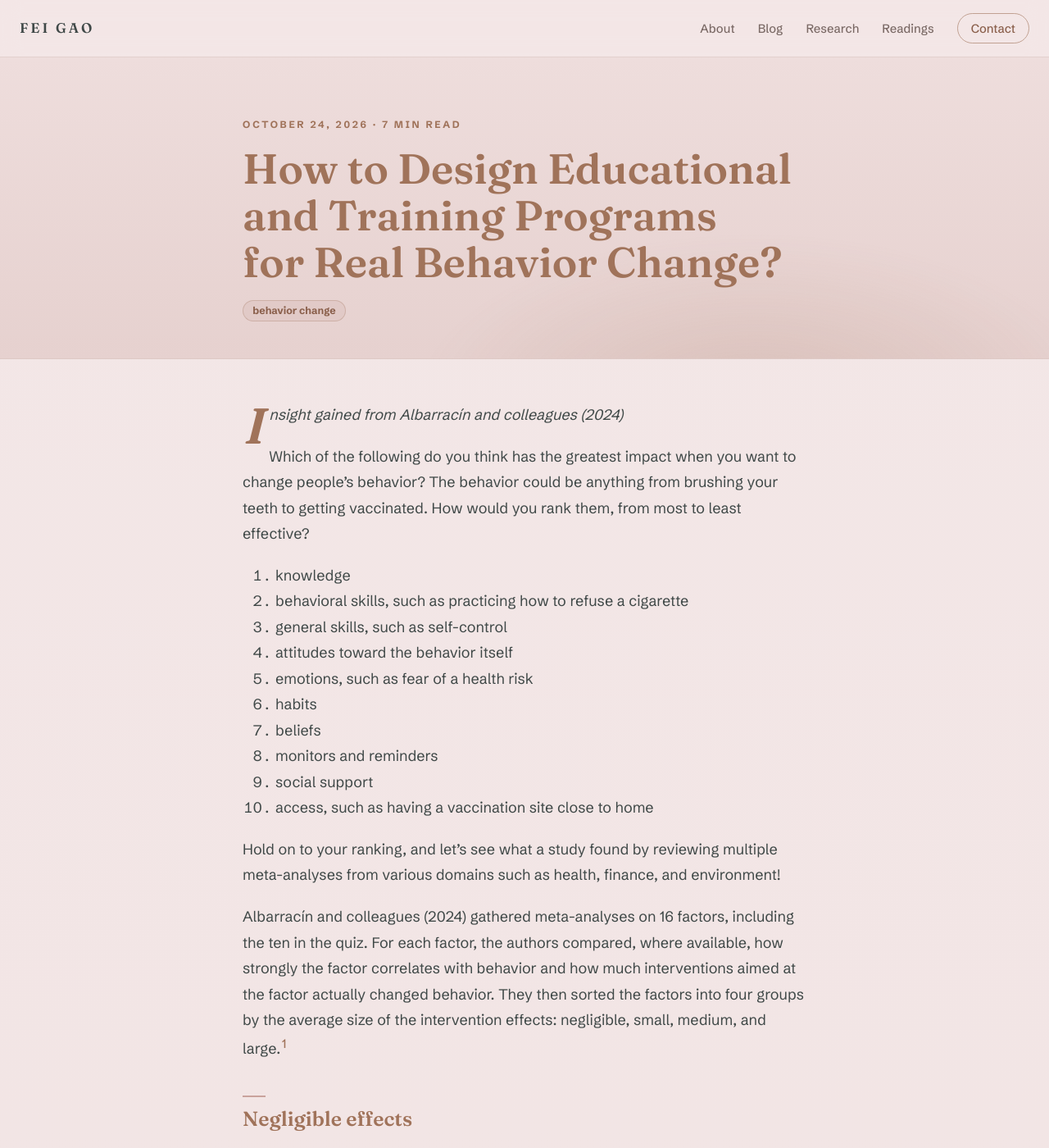
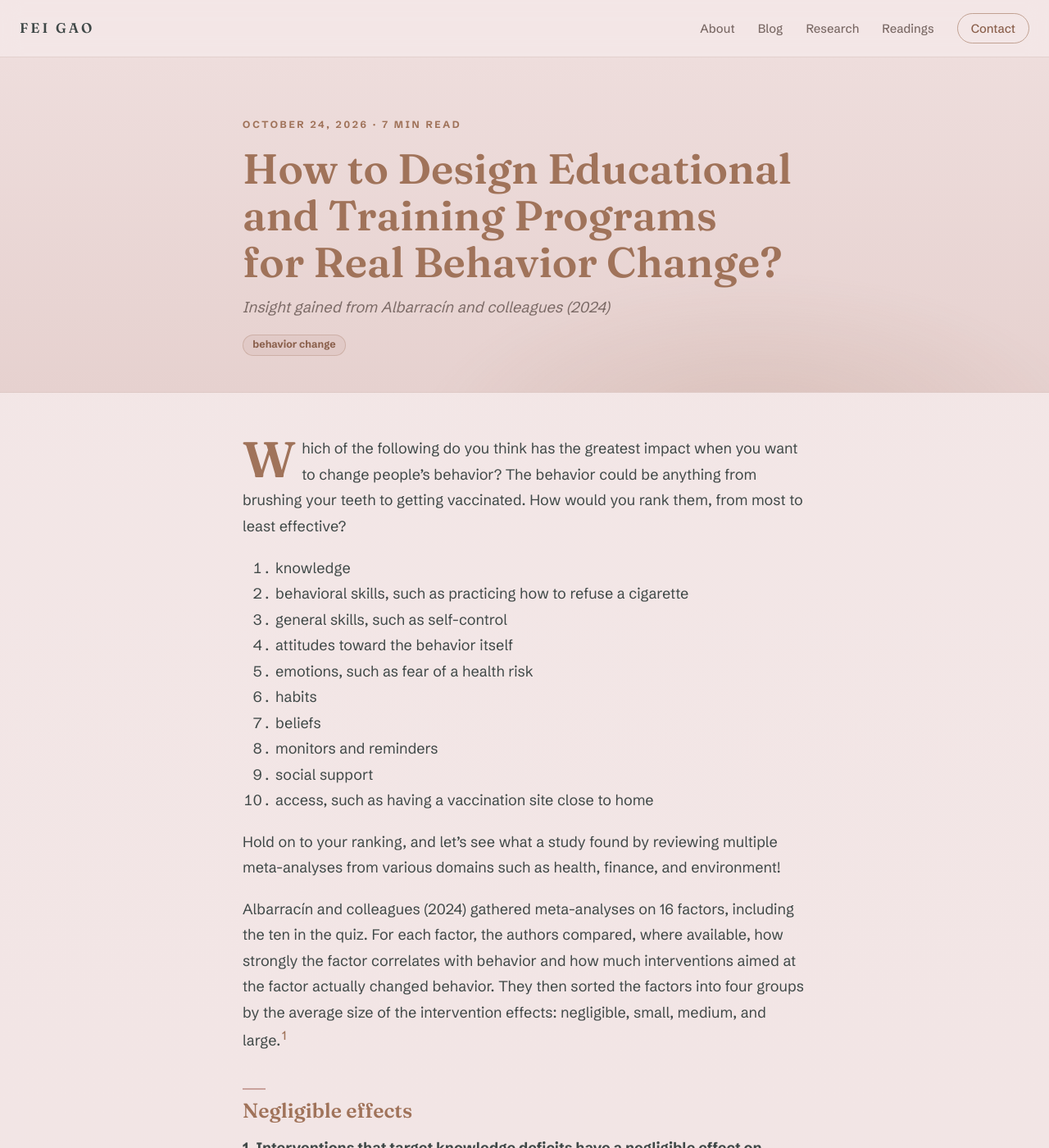
Before and after one commit to gaofei9/gaofei9.github.io, a Jekyll site: the page built from _posts/2026-10-24-how-to-design-educational-and-training-programs-for-real-behavior-change.md, in a window 1280 px wide and 1400 px high. Shown: the whole window at 82% size. Built offline with Jekyll 4.4.1, drawn with Linux system fonts in a browser that asks for light colours.

Commit message:
Add optional post subtitle; use it for the Oct 24 post
Co-Authored-By: Claude Opus 5.5 <noreply@anthropic.com>

```diff
--- a/_layouts/post.html
+++ b/_layouts/post.html
@@ -7,6 +7,7 @@ layout: default
   <div class="post-band-inner">
     <p class="eyebrow">{{ page.date | date: "%B %-d, %Y" }} · {{ minutes }} min read</p>
     <h1>{{ page.title }}</h1>
+    {% if page.subtitle %}<p class="post-subtitle">{{ page.subtitle }}</p>{% endif %}
     {% if page.tags.size > 0 %}
     <p class="post-tags">
       {% for tag in page.tags %}
--- a/_posts/2026-10-24-how-to-design-educational-and-training-programs-for-real-behavior-change.md
+++ b/_posts/2026-10-24-how-to-design-educational-and-training-programs-for-real-behavior-change.md
@@ -1,10 +1,9 @@
 ---
 title: "How to Design Educational and Training Programs for Real Behavior Change?"
 description: "A review of meta-analyses ranks what actually changes behavior. Knowledge does little on its own, while skills, support, reminders, habits, and access do more."
+subtitle: "Insight gained from Albarracín and colleagues (2024)"
 tags: [behavior change]
 ---
-
-*Insight gained from Albarracín and colleagues (2024)*
 
 Which of the following do you think has the greatest impact when you want to change people’s behavior? The behavior could be anything from brushing your teeth to getting vaccinated. How would you rank them, from most to least effective?
 
--- a/style.css
+++ b/style.css
@@ -398,6 +398,7 @@ a:focus-visible { outline: 2px solid var(--bronze); outline-offset: 3px; border-
 }
 
 .post-band h1 { font-size: clamp(2.2rem, 6vw, 3.2rem); margin-bottom: 1.1rem; }
+.post-subtitle { font-size: 1.15rem; font-style: italic; color: var(--ink-muted); margin: -0.4rem 0 1.1rem; }
 
 .post {
   max-width: 46rem;
```
